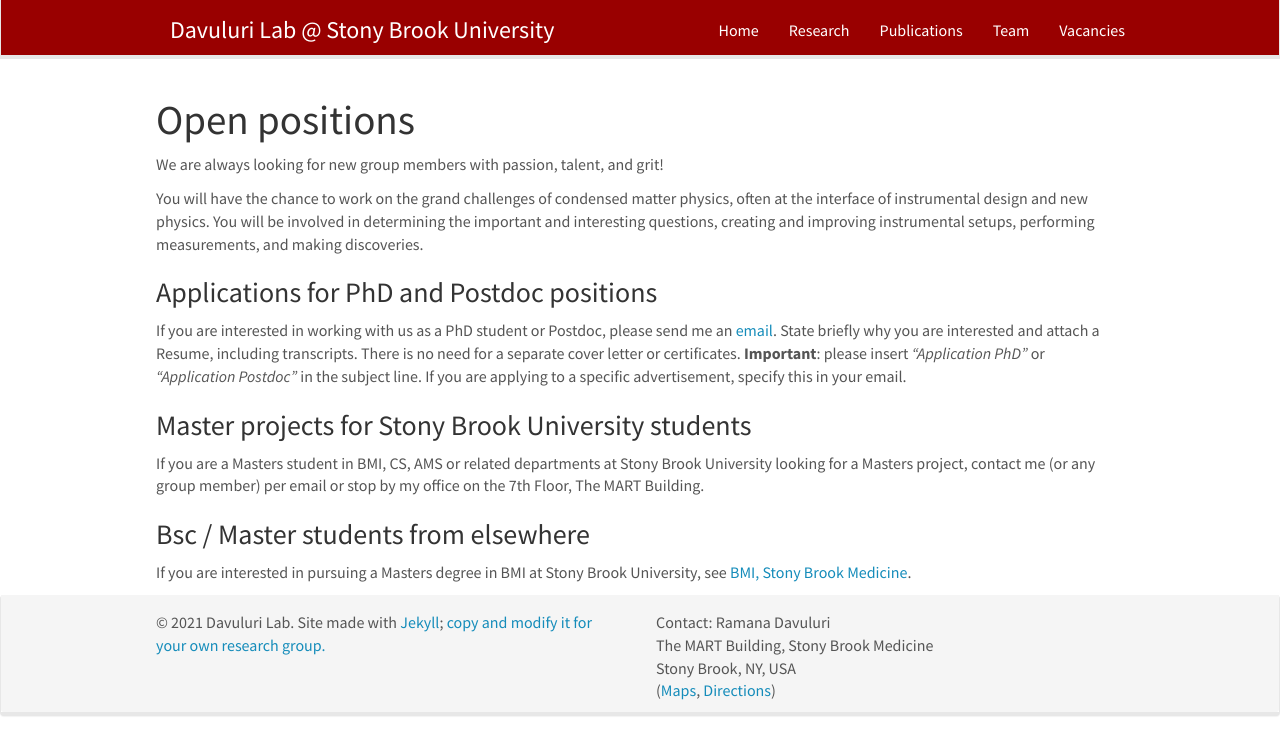
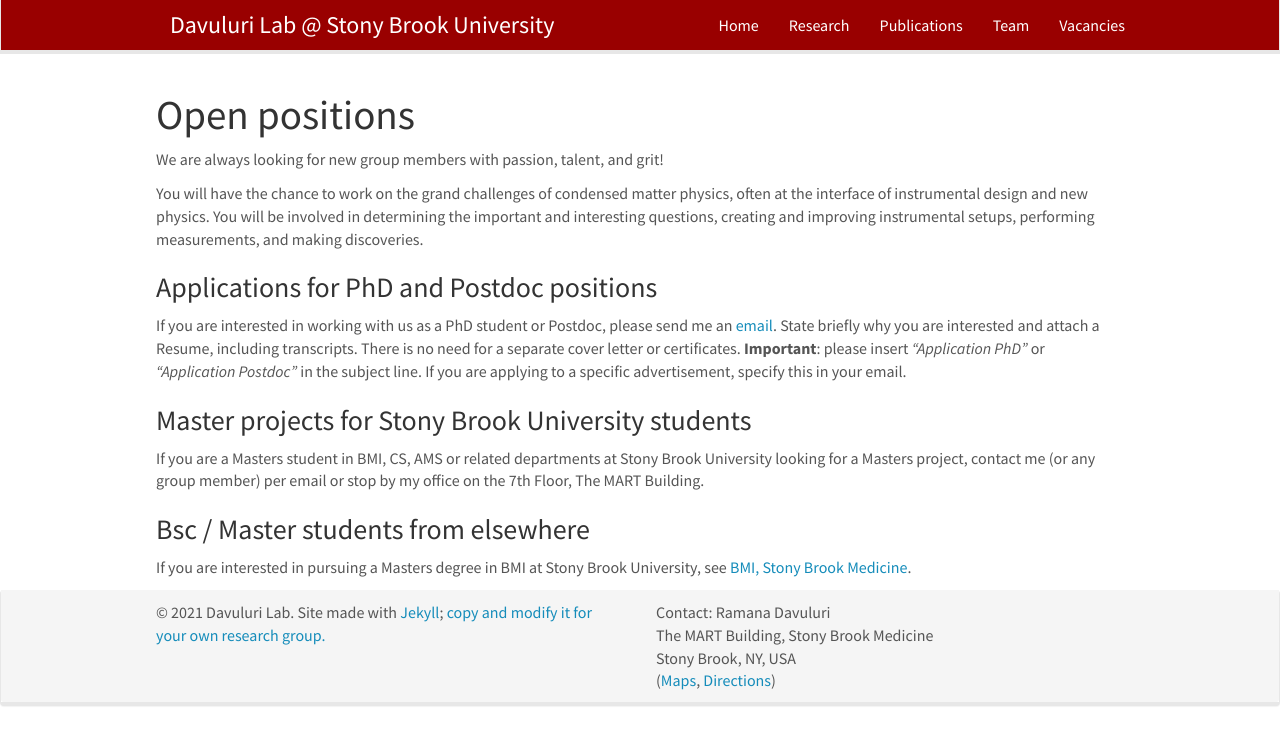
Before and after one commit to DavuluriLab/DavuluriLab.github.io, a Jekyll site: the page built from _pages/openings.md, in a window 1280 px wide. Shown: the top 755 px of the page. Built offline with Jekyll 4.4.1, drawn with Linux system fonts in a browser that asks for light colours; nearby versions of some CDN libraries.

Commit message:
Update main.scss

```diff
--- a/css/main.scss
+++ b/css/main.scss
@@ -43,7 +43,7 @@ firstp {
 .container-fluid {
   margin-right: auto;
   margin-left: auto;
-  margin-top: 5px;
+  margin-top: auto;
   max-width: 1000px; /* or 950px */
 }
 
```
